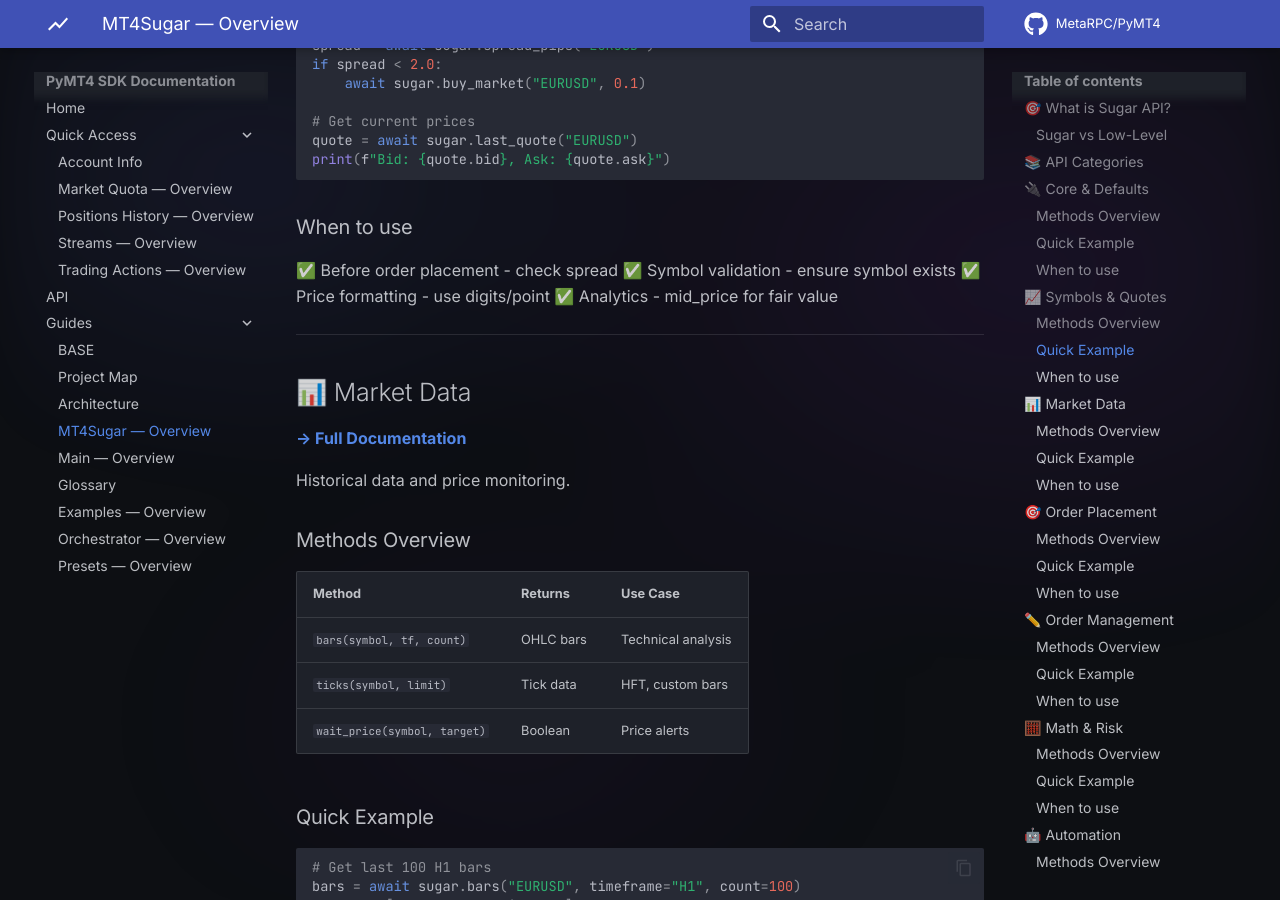
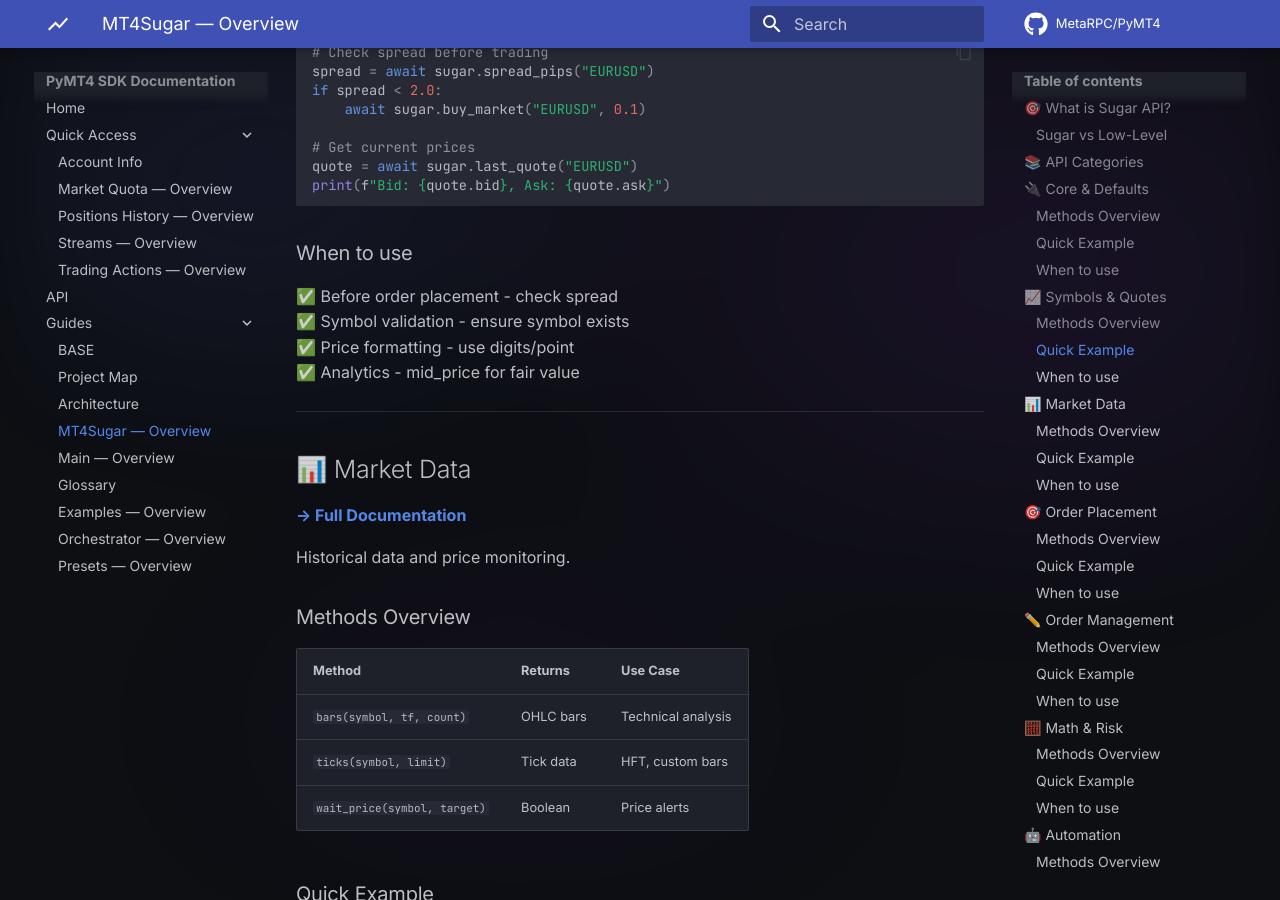
Before and after one commit to MetaRPC/PyMT4, an MkDocs documentation site: the page built from docs/MT4Sugar/Overview.md, in a window 1280 px wide and 900 px high, scrolled down 3175 px. Built offline with MkDocs 1.6.1 and Material for MkDocs 9.7.7, drawn with Linux system fonts in a browser that asks for light colours; comment, search, counter and statistics services are not loaded; some of the changed text lies outside the part shown.

````diff
--- a/docs/MT4Sugar/Overview.md
+++ b/docs/MT4Sugar/Overview.md
@@ -74,9 +74,9 @@ await sugar.buy_market(lots=0.1)  # Uses EURUSD, magic=1001
 ```
 
 ### When to use
--✅ Start of every script - set defaults.
--✅ Before long operations - ensure connection.
--✅ Monitoring systems - ping for health checks.
+✅ Start of every script - set defaults<br>
+✅ Before long operations - ensure connection<br>
+✅ Monitoring systems - ping for health checks<br>
 
 ---
 
@@ -113,10 +113,10 @@ print(f"Bid: {quote.bid}, Ask: {quote.ask}")
 ```
 
 ### When to use
-✅ Before order placement - check spread
-✅ Symbol validation - ensure symbol exists
-✅ Price formatting - use digits/point
-✅ Analytics - mid_price for fair value
+✅ Before order placement - check spread<br>
+✅ Symbol validation - ensure symbol exists<br>
+✅ Price formatting - use digits/point<br>
+✅ Analytics - mid_price for fair value<br>
 
 ---
 
````
